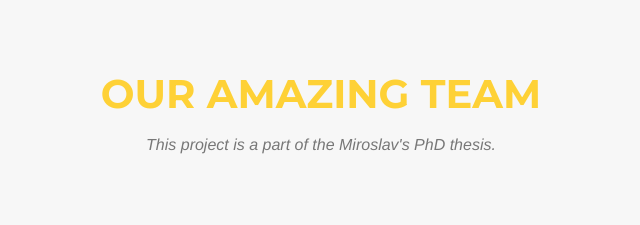
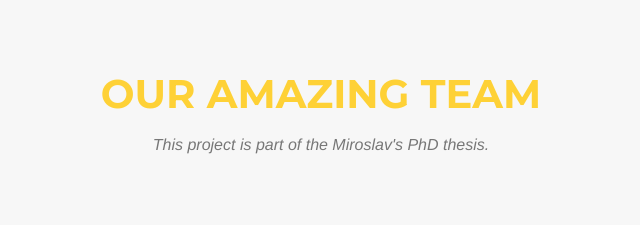
Before and after one commit to valanm/example, a plain HTML site: page index.html in a window 1280 px wide. Shown: the part 6200-6425 px from the top of the page, 319-959 px from the left. Drawn offline with nearby package versions, Linux system fonts and the light colour scheme; files whose address does not match are found by name; a web font is replaced by a local one.

Commit message:
typo fixed

```diff
--- a/index.html
+++ b/index.html
@@ -490,7 +490,7 @@
             <div class="row">
                 <div class="col-lg-12 text-center">
                     <h2 class="section-heading">Our Amazing Team</h2>
-                    <h3 class="section-subheading text-muted">This project is a part of the Miroslav's PhD thesis.</h3>
+                    <h3 class="section-subheading text-muted">This project is part of the Miroslav's PhD thesis.</h3>
                 </div>
             </div>
             <div class="row">
```
